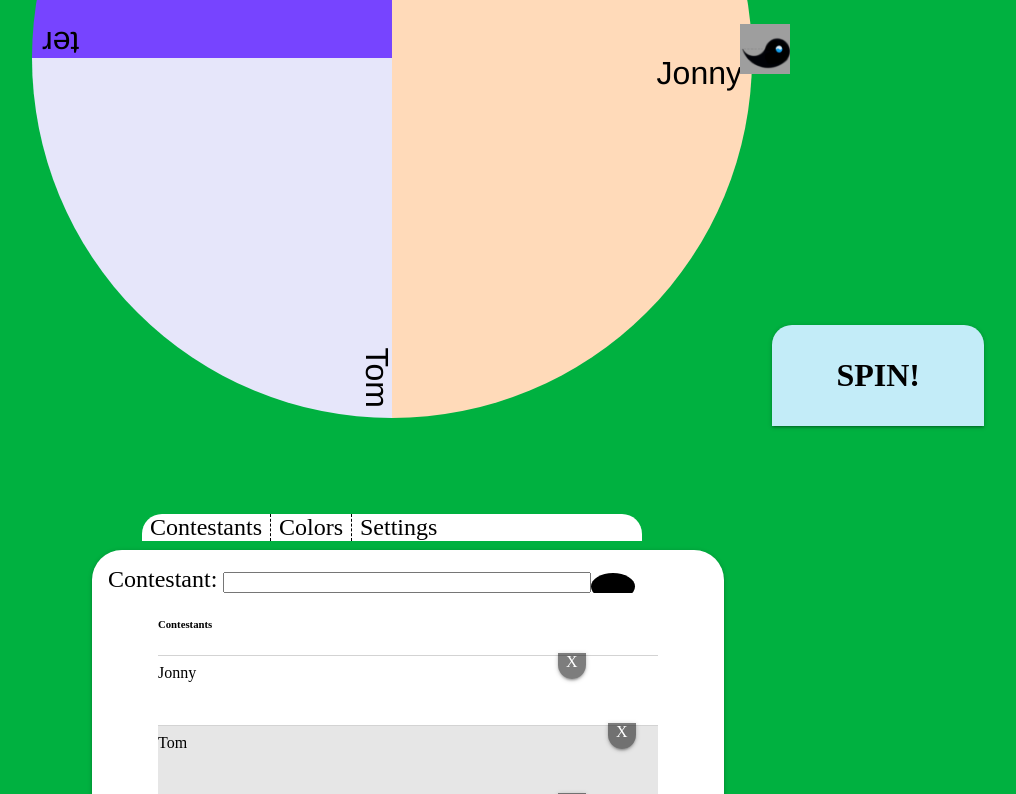
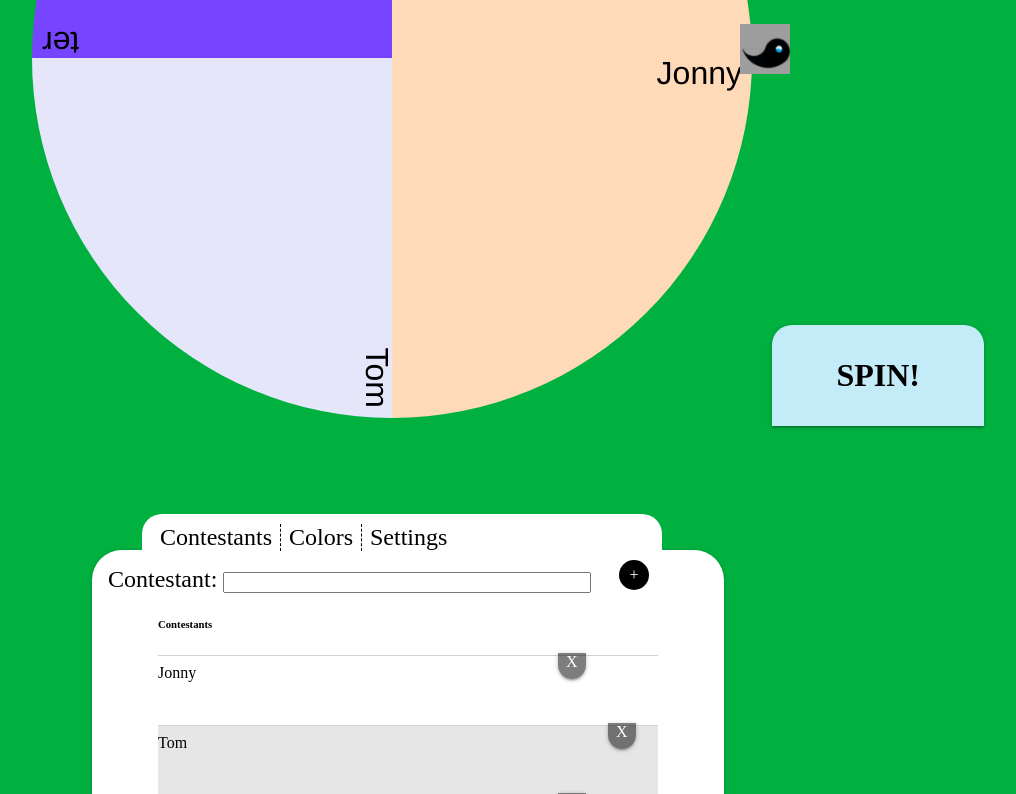
Before and after one commit to JonnyDeates/GiveawayWheel, an Angular app: page / in a window 1280 px wide. Shown: the part 374-1168 px from the top of the page, without its empty margins (248-1264 px from the left). Built offline with nearby package versions, Linux system fonts and the light colour scheme; grey boxes are pictures that could not be loaded.

Commit message:
Initial Seperation Bug Fixes
-Fixed formatting of the Add buttons
-FIxed tab header formatting
- updated the package.json

```diff
--- a/src/app/app.component.css
+++ b/src/app/app.component.css
@@ -187,7 +187,23 @@
 }
 
 
-
+.add-btn {
+  -webkit-border-radius: 100%;
+  -moz-border-radius: 100%;
+  border-radius: 100%;
+  padding: 10px;
+  color: white;
+  background-color: #000000;
+  text-align: center;
+  z-index: 2;
+  display: block;
+  width: 10px;
+  height: 10px;
+  right: 75px;
+  line-height: 9px;
+  position: absolute;
+  top: 10px;
+}
 .btn {
   -webkit-border-radius: 100%;
   -moz-border-radius: 100%;
@@ -233,6 +249,7 @@
 }
 .tabButtons{
   position: absolute;
+  padding: 10px;
   left: 50%;
   z-index: 1;
   margin-top: -36px;
--- a/src/app/app.component.html
+++ b/src/app/app.component.html
@@ -13,8 +13,7 @@
   <div id="contestantsTab">
     <span>Contestant: </span>
     <input type="text" (keyup.enter)="addContestant()" [(ngModel)]="contestant">
-    <a class="btn waves-effect waves-light right" (click)="addContestant()" style="background-color:#000000;"><i
-      class="material-icons">add</i></a>
+    <a class="add-btn" (click)="addContestant()">+</a>
     <div id="contestantsTabTable" class="namesTabTable">
       <h6>Contestants</h6>
       <div *ngFor="let contestant of contestants">
@@ -28,8 +27,7 @@
     <span>Color</span>
     <input id="sliceColor" type="color" [(ngModel)]="color">
     <input type="DOMString" [(ngModel)]="color" (keyup.enter)="addColor();">
-    <a class="btn waves-effect waves-light right" style="background-color:#000000;" (click)="addColor()"><i
-      class="material-icons">add</i></a>
+    <a class="add-btn" (click)="addColor()">+</a>
     <ul class="colorselect-dropdown"> {{colorSelector}}
       <li *ngFor="let pattern of colorPatterns; let i = index;" [style.margin-top]="i*44+'px'"
           (click)="selectPattern(pattern)">{{pattern}}
--- a/src/app/app.component.ts
+++ b/src/app/app.component.ts
@@ -456,22 +456,23 @@ export class AppComponent implements AfterViewInit {
     if (col.includes('X')) {
       return;
     } else if (col.includes('R')) {
-      let x2 = Math.floor(Math.random() * this.dialOrientation.length);
-      let y2 = Math.floor(Math.random() * this.dialOrientation.length);
-      this.setDialOrientation(x2, y2, this.dialOrientation[x2, y2]);
+      const x2 = Math.floor(Math.random() * this.dialOrientation.length);
+      const y2 = Math.floor(Math.random() * this.dialOrientation.length);
+      return this.setDialOrientation(x2, y2, this.dialOrientation[x2][y2]);
     } else {
-      let dialLocationValues = [[225, 270, 315], [180, null, 0], [135, 90, 45]];
+      const dialLocationValues = [[225, 270, 315], [180, null, 0], [135, 90, 45]];
       this.wheelRotation.dialLocation = dialLocationValues[x][y];
       for (let i = 0; i < this.dialOrientation.length; i++) {
         for (let j = 0; j < this.dialOrientation[i].length; j++) {
-          if (!this.dialOrientation[i][j].includes('R'))
-            this.dialOrientation[i][j] = 'O'
+          if (!this.dialOrientation[i][j].includes('R')) {
+            this.dialOrientation[i][j] = 'O';
+          }
         }
       }
-      this.dialOrientation[x][y] = 'X'
+      this.dialOrientation[x][y] = 'X';
       this.changeOrientation();
     }
-
+    return;
   }
 
   setDialSize() {
@@ -498,8 +499,8 @@ export class AppComponent implements AfterViewInit {
     document.getElementById('winnerModal').getElementsByTagName('div')[0].style.backgroundColor = this.settingInputs.mColor; // Sets the Winner Modal Background
     document.getElementById('winnerModal').style.color = this.settingInputs.mFColor; // Sets the Settings Table
     console.log(document.getElementsByClassName('tabHeader')); // Sets the Settings Table
-    for (let doc of document.getElementsByClassName('tabHeader')) {
-      doc.style.borderBottom = this.colorLum(this.settingInputs.acColor, 0.2) + '1px dashed';
+    for (let i = 0; i <  document.getElementsByClassName('tabHeader').length; i++) {
+      document.getElementsByClassName('tabHeader').item(0).getElementsByTagName('div')[i].style.borderBottom = this.colorLum(this.settingInputs.acColor, 0.2) + '1px dashed';
     }
     document.getElementById('tabButtons').style.backgroundColor = this.settingInputs.acColor; // Sets the tab buttons
     document.getElementById('tabButtons').style.color = this.settingInputs.fontColor; // Sets the tab buttons
@@ -524,7 +525,7 @@ export class AppComponent implements AfterViewInit {
   // Spin Function
   spinWheel() {
     this.wheelRotation.counter = 0;
-    this.wheelRotation.rate = JSON.parse(JSON.stringify(this.settingInputs.spinRate) * 1.238756);
+    this.wheelRotation.rate = parseFloat(JSON.parse(JSON.stringify(this.settingInputs.spinRate))) * 1.238756;
     document.getElementById('spinbtn').classList.add('disabled'); // Adds the field of disabled to the Spin Button
     this.wheelRotation.timer = (100 * this.settingInputs.spinTime); // The total timer, each 10 is a second, each digit increase is a 10 degree turn. 36 = 3.6 seconds and a complete 360 degree rotation if the rate is at 1.
     const intervalId = setInterval(() => this.rotateWheel(intervalId, this.wheelRotation.timer), 1);
```
Also changed, not shown: package.json (+15 -3 lines).
